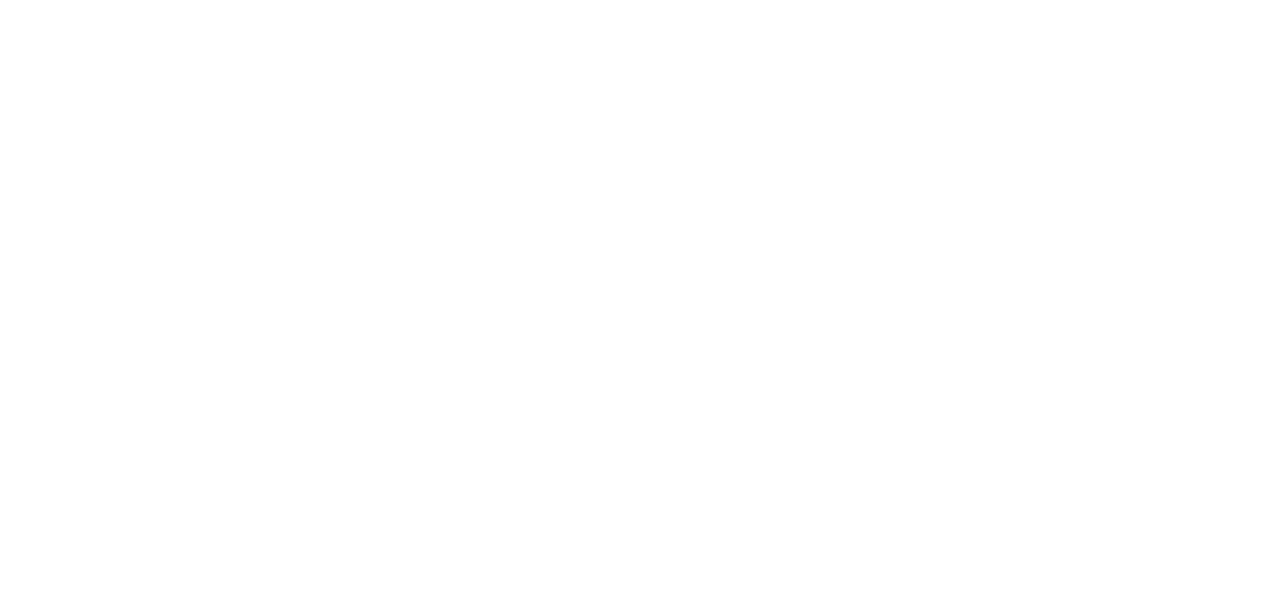
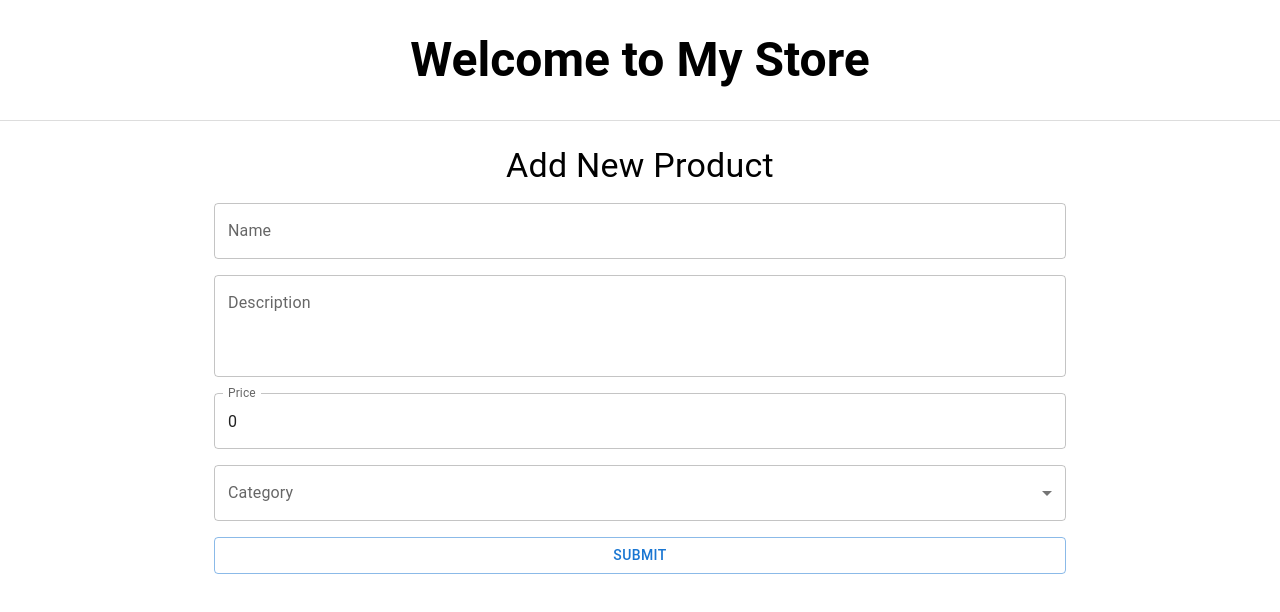
Before and after one commit to ainulmazwan/react-e-commerce, a React (Vite) app: page /products/new in a window 1280 px wide. Before the commit this address had no page. Shown: the top 612 px of the page. Built offline with nearby package versions, Linux system fonts and the light colour scheme.

Commit message:
add product, header

```diff
--- a/package.json
+++ b/package.json
@@ -16,7 +16,8 @@
     "axios": "^1.11.0",
     "react": "^19.1.1",
     "react-dom": "^19.1.1",
-    "react-router": "^7.8.1"
+    "react-router": "^7.8.1",
+    "sonner": "^2.0.7"
   },
   "devDependencies": {
     "@eslint/js": "^9.33.0",
--- a/src/App.jsx
+++ b/src/App.jsx
@@ -1,6 +1,8 @@
 import { BrowserRouter, Routes, Route } from "react-router";
+import { Toaster } from "sonner";
 
 import Products from "./pages/Products";
+import ProductAdd from "./pages/ProductAdd";
 
 function App() {
   return (
@@ -8,7 +10,9 @@
       <BrowserRouter>
         <Routes>
           <Route path="/" element={<Products />} />
+          <Route path="/products/new" element={<ProductAdd />} />
         </Routes>
+        <Toaster />
       </BrowserRouter>
     </div>
   );
--- /dev/null
+++ b/src/components/Header.jsx
@@ -0,0 +1,26 @@
+import Box from "@mui/material/Box";
+import Typography from "@mui/material/Typography";
+
+const Header = () => {
+  return (
+    <>
+      {/* header */}
+      <Box
+        sx={{
+          display: "flex",
+          justifyContent: "center",
+          alignItems: "center",
+          py: 4,
+          mb: 3,
+          borderBottom: "1px solid #ddd",
+        }}
+      >
+        <Typography variant="h3" sx={{ fontWeight: "bold" }}>
+          Welcome to My Store
+        </Typography>
+      </Box>
+    </>
+  );
+};
+
+export default Header;
--- /dev/null
+++ b/src/pages/ProductAdd.jsx
@@ -0,0 +1,113 @@
+import Container from "@mui/material/Container";
+import Box from "@mui/material/Box";
+import Typography from "@mui/material/Typography";
+import TextField from "@mui/material/TextField";
+import Button from "@mui/material/Button";
+import FormControl from "@mui/material/FormControl";
+import Select from "@mui/material/Select";
+import InputLabel from "@mui/material/InputLabel";
+import MenuItem from "@mui/material/MenuItem";
+import { useState, useEffect } from "react";
+import { addProduct } from "../utils/api_products";
+import Header from "../components/Header";
+import { toast } from "sonner";
+import { useNavigate } from "react-router";
+
+const ProductAdd = () => {
+  const navigate = useNavigate();
+  const [name, setName] = useState("");
+  const [description, setDesc] = useState("");
+  const [price, setPrice] = useState(0);
+  const [category, setCategory] = useState("");
+
+  const handleFormSubmit = async (event) => {
+    // 1. check for error
+    if (!name || !price || !category) {
+      toast.error("Please fill up the required fields");
+    }
+
+    try {
+      // 2. trigger the API to create new product
+      await addProduct(name, description, price, category);
+      // 3. if successful, redirect user back to homepage and show success message
+      toast.success("New product has been added");
+      navigate("/");
+    } catch (error) {
+      toast.error(error.message);
+    }
+  };
+
+  return (
+    <>
+      <Header />
+      <Container maxWidth="md">
+        <Typography variant="h4" align="center" mb={2}>
+          Add New Product
+        </Typography>
+        <Box mb={2}>
+          <TextField
+            label="Name"
+            fullWidth
+            value={name}
+            onChange={(e) => setName(e.target.value)}
+          />
+        </Box>
+        <Box mb={2}>
+          <TextField
+            label="Description"
+            multiline
+            rows={3}
+            fullWidth
+            value={description}
+            onChange={(e) => setDesc(e.target.value)}
+          />
+        </Box>
+        <Box mb={2}>
+          <TextField
+            type="number"
+            label="Price"
+            fullWidth
+            value={price}
+            onChange={(e) => setPrice(e.target.value)}
+          />
+        </Box>
+        <Box mb={2}>
+          <FormControl sx={{ width: "100%" }}>
+            <InputLabel
+              id="demo-simple-select-label"
+              sx={{ backgroundColor: "white", paddingRight: "5px" }}
+            >
+              Category
+            </InputLabel>
+            <Select
+              value={category}
+              label="Category"
+              onChange={(event) => {
+                setCategory(event.target.value);
+                // reset page back to 1
+                setPage(1);
+              }}
+            >
+              <MenuItem value={"Games"}>Games</MenuItem>
+              <MenuItem value={"Accessories"}>Accessories</MenuItem>
+              <MenuItem value={"Subscriptions"}>Subscriptions</MenuItem>
+              <MenuItem value={"Consoles"}>Consoles</MenuItem>
+            </Select>
+          </FormControl>
+        </Box>
+        <Box mb={2}>
+          <Button
+            variant="outlined"
+            color="primary"
+            fullWidth
+            onClick={handleFormSubmit}
+          >
+            Submit
+          </Button>
+        </Box>
+      </Container>
+    </>
+  );
+};
+
+export default ProductAdd;
--- a/src/pages/Products.jsx
+++ b/src/pages/Products.jsx
@@ -1,6 +1,7 @@
+import { Link } from "react-router";
 import Box from "@mui/material/Box";
+import Container from "@mui/material/Container";
 import Button from "@mui/material/Button";
-import Divider from "@mui/material/Divider";
 import InputLabel from "@mui/material/InputLabel";
 import MenuItem from "@mui/material/MenuItem";
 import FormControl from "@mui/material/FormControl";
@@ -9,41 +10,32 @@
 import Card from "@mui/material/Card";
 import Chip from "@mui/material/Chip";
 import Typography from "@mui/material/Typography";
-import { Link } from "react-router";
-import { getProducts } from "../utils/api";
+import { getProducts } from "../utils/api_products";
 import { useState, useEffect } from "react";
 
+import Header from "../components/Header";
+
 export default function Products() {
+  // to store data from /products
   const [products, setProducts] = useState([]);
+  // to track which page the user is in
+  const [page, setPage] = useState(1);
+  // to track which category to filter
   const [category, setCategory] = useState("all");
 
   // useEffect
   useEffect(() => {
     // get movies from API
-    getProducts(category).then((data) => {
+    getProducts(category, page).then((data) => {
       setProducts(data);
       console.log(data);
     });
-  }, [category]);
+  }, [category, page]);
 
   return (
     <>
-      {/* header */}
-      <Box
-        sx={{
-          display: "flex",
-          justifyContent: "center",
-          alignItems: "center",
-          px: 2,
-          py: 3,
-        }}
-      >
-        <Typography variant="h4" sx={{ fontWeight: "bold" }}>
-          Welcome to My Store
-        </Typography>
-      </Box>
-      <Divider />
-      <Box
+      <Header />
+      <Container
         sx={{
           display: "flex",
           justifyContent: "space-between",
@@ -52,14 +44,19 @@
           py: 2,
         }}
       >
-        <Typography variant="h6" sx={{ fontWeight: "bold" }}>
+        <Typography variant="h5" sx={{ fontWeight: "bold" }}>
           Products
         </Typography>
-        <Button color="success" variant="contained">
+        <Button
+          component={Link}
+          to="/products/new"
+          color="success"
+          variant="contained"
+        >
           Add New
         </Button>
-      </Box>
-      <Box sx={{ px: "30px", py: "10px" }}>
+      </Container>
+      <Container sx={{ px: "30px", py: "10px" }}>
         <FormControl sx={{ minWidth: "250px" }}>
           <InputLabel
             id="demo-simple-select-label"
@@ -72,6 +69,8 @@
             label="Category"
             onChange={(event) => {
               setCategory(event.target.value);
+              // reset page back to 1
+              setPage(1);
             }}
           >
             <MenuItem value={"all"}>All Categories</MenuItem>
@@ -81,13 +80,16 @@
             <MenuItem value={"Consoles"}>Consoles</MenuItem>
           </Select>
         </FormControl>
-      </Box>
-      <Box sx={{ px: "30px" }}>
+      </Container>
+      <Container sx={{ px: "30px" }}>
         <Grid container spacing={2}>
           {products.map((product) => (
             <Grid key={product._id} size={{ xs: 12, sm: 12, md: 6, lg: 4 }}>
               <Card sx={{ p: "30px" }}>
-                <Typography sx={{ fontWeight: "bold" }}>
+                <Typography
+                  variant="h6"
+                  sx={{ fontWeight: "bold", minHeight: "64px" }}
+                >
                   {product.name}
                 </Typography>
                 <Box
@@ -143,7 +145,35 @@
             </Grid>
           ))}
         </Grid>
-      </Box>
+        {products.length === 0 ? (
+          <Typography variant="h5" align="center" py={3}>
+            No more products found
+          </Typography>
+        ) : null}
+        <Box
+          sx={{
+            py: 2,
+            display: "flex",
+            justifyContent: "space-between",
+          }}
+        >
+          <Button
+            variant="contained"
+            disabled={page === 1 ? true : false} // button will disable if page is 1
+            onClick={() => setPage(page - 1)}
+          >
+            Previous
+          </Button>
+          <span>Page: {page}</span>
+          <Button
+            variant="contained"
+            disabled={products.length === 0 ? true : false} // button will disable if no more products
+            onClick={() => setPage(page + 1)}
+          >
+            Next
+          </Button>
+        </Box>
+      </Container>
     </>
   );
 }
--- a/src/utils/api.js
+++ /dev/null
@@ -1,10 +0,0 @@
-import axios from "axios";
-
-const API_URL = "http://localhost:5123/products";
-
-export async function getProducts(category) {
-  const response = await axios.get(
-    API_URL + (category === "all" ? "" : "?category=" + category)
-  );
-  return response.data;
-}
--- /dev/null
+++ b/src/utils/api_products.js
@@ -0,0 +1,30 @@
+import axios from "axios";
+
+const API_URL = "http://localhost:5123/";
+
+export async function getProducts(category, page = 1) {
+  const response = await axios.get(
+    API_URL +
+      "products?page=" +
+      page +
+      (category === "all" ? "" : "&category=" + category)
+  );
+  // http://localhost:5123/products?page=1&category=Consoles
+  return response.data;
+}
+
+export function getProduct() {}
+
+export async function addProduct(name, description, price, category) {
+  const response = await axios.post(API_URL + "products", {
+    name,
+    description,
+    price,
+    category,
+  });
+  return response.data;
+}
+
+export function updateProduct() {}
+
+export function deleteProduct() {}
```
Also changed, not shown: src/pages/ProductEdit.jsx (added), 1 other file (tests, documents, lock files or other folders).
